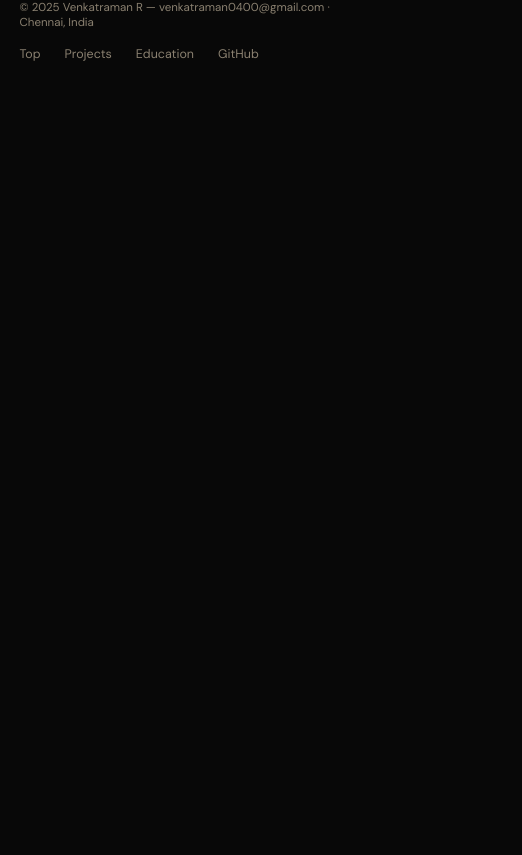
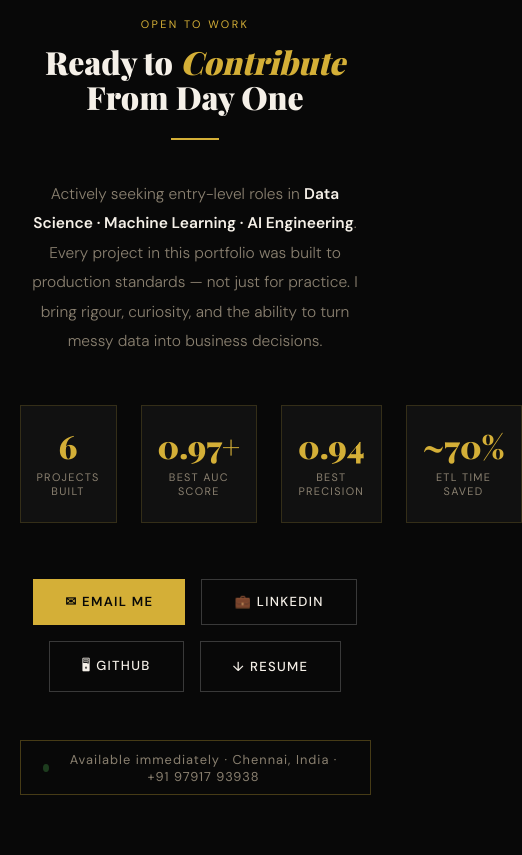
Before and after one commit to venkatraman0400-blip/venkatraman-portfolio, a React (Vite) app: page / in a window 390 px wide. Shown: the part 9189-10044 px from the top of the page, 522 px wide, since content can reach past the window. Before the commit the page ends 9291 px from the top, so only its background shows below. Built offline with nearby package versions, Linux system fonts and the light colour scheme.

Commit message:
feat: replace contact form with professional Let's Connect section + stats

```diff
--- a/src/App.jsx
+++ b/src/App.jsx
@@ -143,11 +143,11 @@ export default function App() {
       <nav>
         <a className="logo" href="#home">VENKATRAMAN<span> R.</span></a>
         <ul className={`nav-links${menuOpen ? ' open' : ''}`}>
-          {['home','about','skills','services','projects','education'].map(s => (
+          {['home','about','skills','services','projects','education','connect'].map(s => (
             <li key={s}><a href={`#${s}`} onClick={() => setMenuOpen(false)}>{s.charAt(0).toUpperCase() + s.slice(1)}</a></li>
           ))}
         </ul>
-        <button className="hire-btn" onClick={() => scrollTo('contact')}>Hire Me</button>
+        <button className="hire-btn" onClick={() => scrollTo('connect')}>Hire Me</button>
         <button className="mobile-menu-btn" onClick={() => setMenuOpen(!menuOpen)} aria-label="Menu">
           <span /><span /><span />
         </button>
@@ -349,8 +349,62 @@ export default function App() {
         </div>
       </section>
 
+      <div className="divider" />
 
-            {/* FOOTER */}
+      {/* LETS CONNECT */}
+      <section id="connect" style={{ background: 'var(--black)', textAlign: 'center', padding: '6rem 5%' }}>
+        <div className="fade-up" style={{ maxWidth: 680, margin: '0 auto' }}>
+          <div className="section-label" style={{ textAlign: 'center' }}>Open To Work</div>
+          <h2 className="section-title" style={{ fontSize: 'clamp(2rem,4vw,3.2rem)', textAlign: 'center' }}>
+            Ready to <em style={{ color: 'var(--gold)', fontStyle: 'italic' }}>Contribute</em> From Day One
+          </h2>
+          <div className="gold-line" style={{ margin: '1.5rem auto 2.5rem' }} />
+          <p style={{ color: 'var(--muted)', lineHeight: 1.9, fontSize: '0.97rem', fontWeight: 300, marginBottom: '3rem' }}>
+            Actively seeking entry-level roles in <strong style={{ color: 'var(--text)', fontWeight: 600 }}>Data Science · Machine Learning · AI Engineering</strong>.
+            Every project in this portfolio was built to production standards — not just for practice.
+            I bring rigour, curiosity, and the ability to turn messy data into business decisions.
+          </p>
+
+          {/* Stats Row */}
+          <div className="fade-up" style={{ display: 'grid', gridTemplateColumns: 'repeat(4, 1fr)', gap: '1.5rem', marginBottom: '3.5rem' }}>
+            {[
+              { num: '6', label: 'Projects Built' },
+              { num: '0.97+', label: 'Best AUC Score' },
+              { num: '0.94', label: 'Best Precision' },
+              { num: '~70%', label: 'ETL Time Saved' },
+            ].map(s => (
+              <div key={s.label} style={{ padding: '1.5rem 1rem', border: '1px solid var(--border)', background: 'var(--surface)' }}>
+                <div style={{ fontFamily: "'Playfair Display', serif", fontSize: '2rem', fontWeight: 900, color: 'var(--gold)', lineHeight: 1 }}>{s.num}</div>
+                <div style={{ fontSize: '0.68rem', letterSpacing: '0.12em', textTransform: 'uppercase', color: 'var(--muted)', marginTop: '0.5rem' }}>{s.label}</div>
+              </div>
+            ))}
+          </div>
+
+          {/* CTA Buttons */}
+          <div className="fade-up" style={{ display: 'flex', gap: '1rem', justifyContent: 'center', flexWrap: 'wrap', marginBottom: '3rem' }}>
+            <a href="mailto:venkatraman0400@gmail.com" className="btn-primary" style={{ display: 'inline-flex', alignItems: 'center', gap: '0.5rem' }}>
+              ✉ Email Me
+            </a>
+            <a href="https://www.linkedin.com/in/venkatraman0400/" target="_blank" rel="noreferrer" className="btn-outline" style={{ display: 'inline-flex', alignItems: 'center', gap: '0.5rem' }}>
+              💼 LinkedIn
+            </a>
+            <a href="https://github.com/venkatraman0400-blip" target="_blank" rel="noreferrer" className="btn-outline" style={{ display: 'inline-flex', alignItems: 'center', gap: '0.5rem' }}>
+              🖥 GitHub
+            </a>
+            <a href="/venkatraman-portfolio/venkatraman0400.pdf" download className="btn-outline" style={{ display: 'inline-flex', alignItems: 'center', gap: '0.5rem' }}>
+              ↓ Resume
+            </a>
+          </div>
+
+          {/* Availability tag */}
+          <div style={{ display: 'inline-flex', alignItems: 'center', gap: '0.7rem', border: '1px solid rgba(212,175,55,0.3)', padding: '0.6rem 1.4rem', fontSize: '0.8rem', color: 'var(--muted)', letterSpacing: '0.08em' }}>
+            <span style={{ width: 8, height: 8, background: '#4CAF50', borderRadius: '50%', display: 'inline-block', animation: 'pulse 2s infinite' }} />
+            Available immediately · Chennai, India · +91 97917 93938
+          </div>
+        </div>
+      </section>
+
+      {/* FOOTER */}
       <footer style={{ padding: '2.5rem 5%', borderTop: '1px solid var(--border)', display: 'flex', alignItems: 'center', justifyContent: 'space-between', flexWrap: 'wrap', gap: '1rem' }}>
         <div style={{ fontFamily: "'Playfair Display', serif", fontSize: '1.1rem', fontWeight: 900, color: 'var(--gold)' }}>VENKATRAMAN R.</div>
         <div style={{ fontSize: '0.72rem', color: 'var(--muted)' }}>© 2025 Venkatraman R — venkatraman0400@gmail.com · Chennai, India</div>
```
